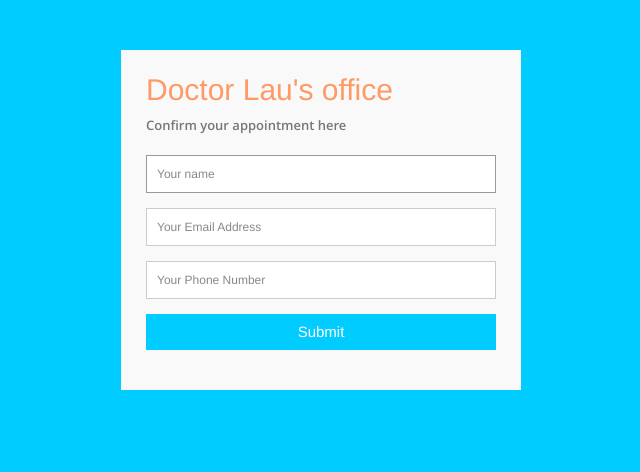
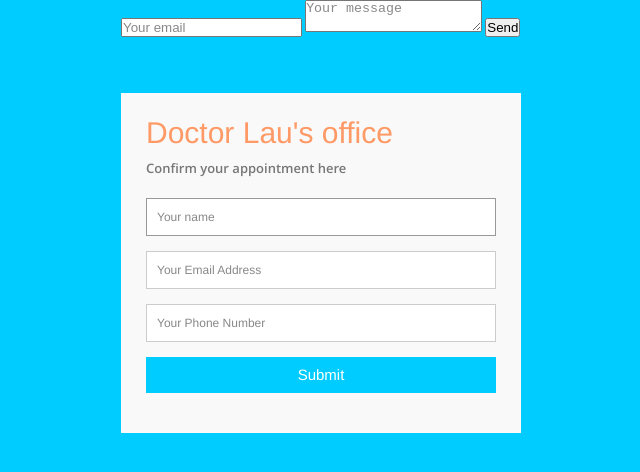
Before and after one commit to liuzimin/liuzimin.github.io, a Jekyll site: the page submit/index.html, which Jekyll copies as it is, in a window 1280 px wide. Shown: the top 472 px of the page, without its empty margins (319-959 px from the left). Built offline with Jekyll 4.4.1, drawn with Linux system fonts in a browser that asks for light colours; some web fonts are replaced; Markdown is read by kramdown in place of the engine named in the settings.

Commit message:
Update index.html

```diff
--- a/submit/index.html
+++ b/submit/index.html
@@ -351,6 +351,15 @@
 <body>
 
 <div class="container">
+  <form method="POST" action="https://formspree.io/YOUREMAILHERE">
+  <input type="email" name="email" placeholder="Your email">
+  <textarea name="message" placeholder="Your message"></textarea>
+  <button type="submit">Send</button>
+</form>
+</div>
+
+
+<div class="container">
   <form id="contact" action="https://formspree.io/david9719717@yahoo.com" method="post">
 
     <input type="hidden" name="_subject" value="New Appointment Confirmation" />
```
